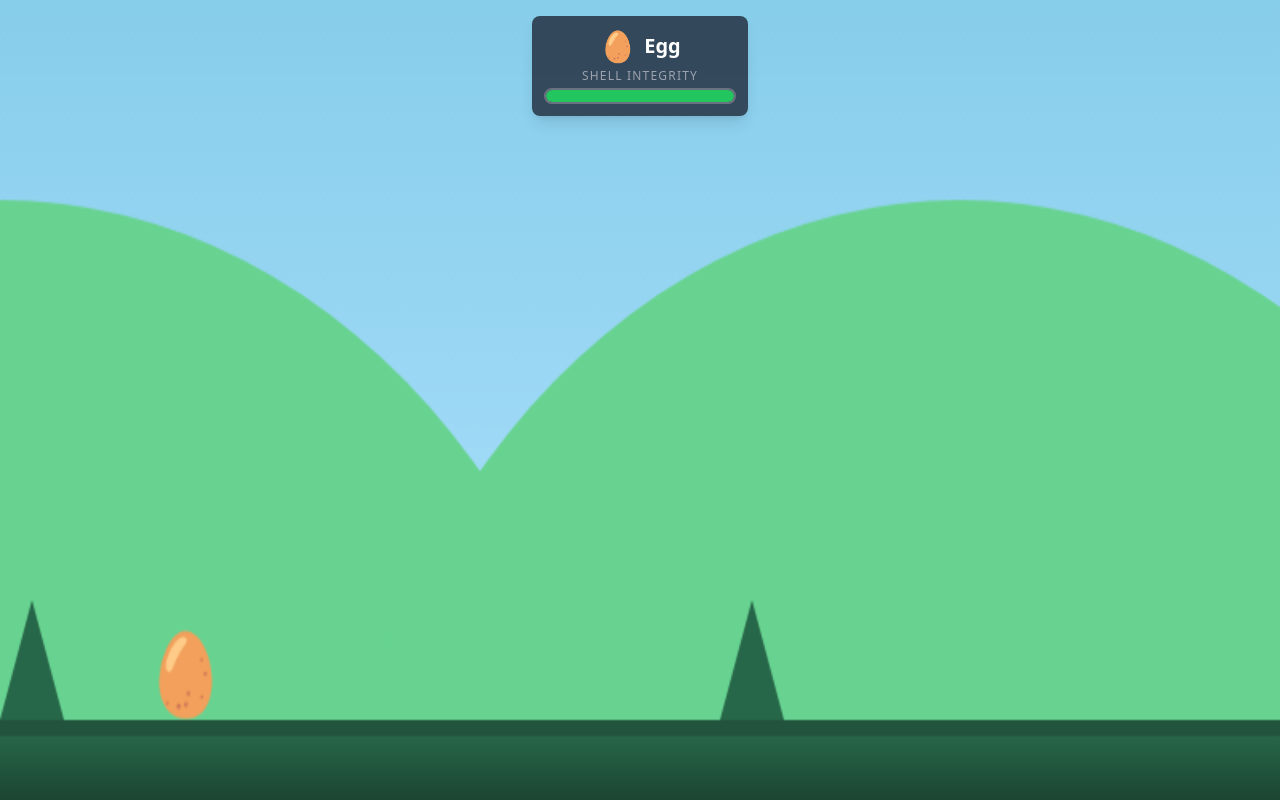
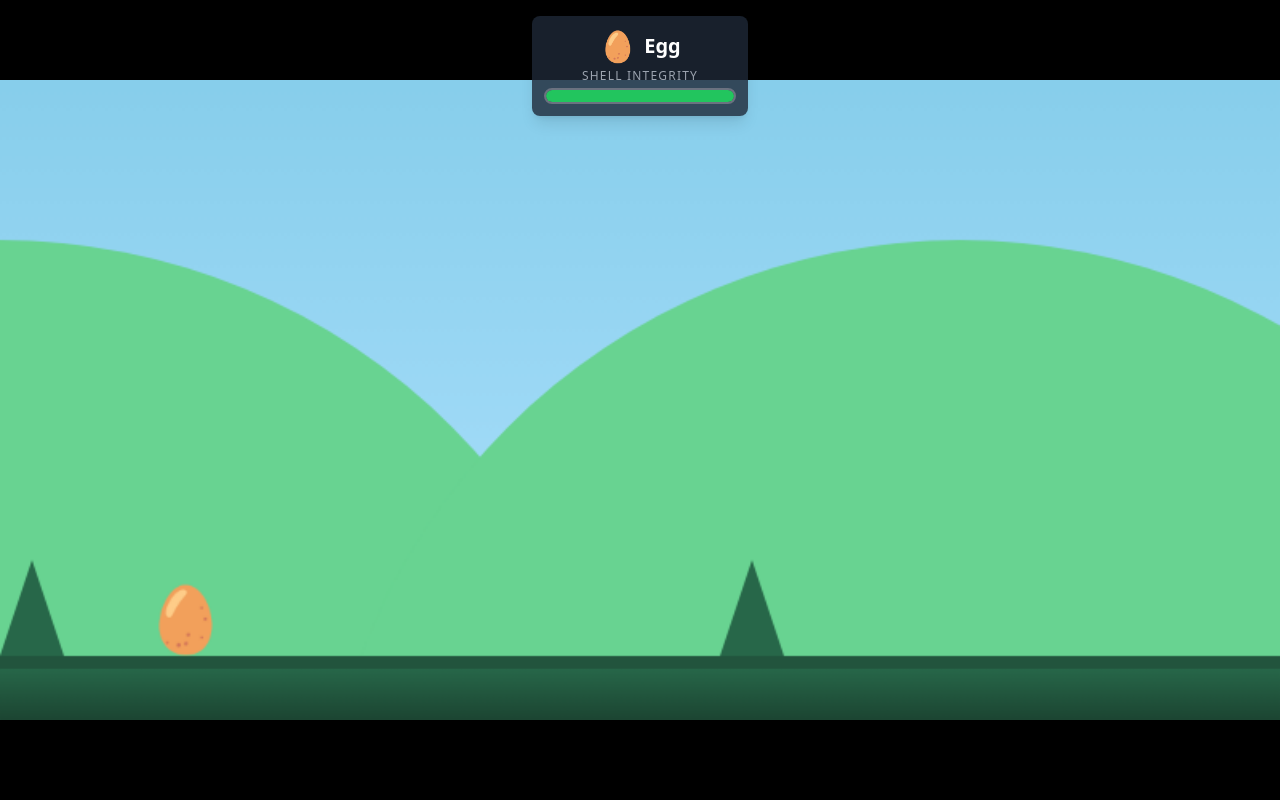
Before and after one commit to gil900859/The-Great-Eggscape, a React (Vite) app: page / in a window 1280 px wide. Both pictures are taken after a click on the button "START GAME". Built offline with nearby package versions, Linux system fonts and the light colour scheme.

Commit message:
Add ground so the character doesn’t die.

```diff
--- a/App.tsx
+++ b/App.tsx
@@ -343,12 +343,16 @@ const App: React.FC = () => {
 
   const evolutionStages = Object.values(EggEvolutionStage);
 
+  const renderContent = () => {
+    if (gameStatus === GameStatus.START_SCREEN && !showDevSelector) {
+        return <StartScreen onStartGame={startGame} />;
+    }
+    if (gameStatus === GameStatus.GAME_WIN && !showDevSelector) {
+        return <EndScreen onRestartGame={resetGame} />;
+    }
+
     return (
-    <div className="w-full h-full flex items-center justify-center">
-      {gameStatus === GameStatus.START_SCREEN && !showDevSelector ? <StartScreen onStartGame={startGame} /> :
-       gameStatus === GameStatus.GAME_WIN && !showDevSelector ?
-       <EndScreen onRestartGame={resetGame} /> :
-       <div className="flex flex-col items-center w-full h-full relative">
+        <div className="w-full h-full relative bg-black flex justify-center items-center">
              {currentLevel && <GameCanvas currentLevel={currentLevel} player={player} eggStage={eggState.stage} damage={eggState.damage} cameraX={cameraX} />}
              {currentLevel && gameStatus === GameStatus.PLAYING && <PlayerHUD eggStage={eggState.stage} damage={eggState.damage} unlockedAbilityMessage={unlockedAbilityMessage} />}
 
@@ -410,7 +414,13 @@ const App: React.FC = () => {
                     </button>
                 </div>
              )}
-       </div>}
+        </div>
+    );
+  };
+
+  return (
+    <div className="w-full h-full flex items-center justify-center bg-black">
+      {renderContent()}
     </div>
   );
 };
--- a/index.html
+++ b/index.html
@@ -57,6 +57,19 @@
         .animate-slide-left-right {
             animation: slide-left-right 4s ease-in-out infinite alternate;
         }
+
+        /* Letterboxing styles for the game canvas */
+        #root {
+            display: flex;
+            justify-content: center;
+            align-items: center;
+        }
+        canvas {
+            width: 100%;
+            height: 100%;
+            object-fit: contain; /* This is the key for letterboxing */
+        }
+
     </style>
 <script type="importmap">
 {
@@ -68,7 +81,7 @@
 }
 </script>
 </head>
-<body class="bg-gray-900 text-gray-100 w-screen h-screen overflow-hidden">
+<body class="bg-black text-gray-100 w-screen h-screen overflow-hidden">
     <div id="root" class="w-full h-full"></div>
     <script type="module" src="/index.tsx"></script>
 </body>
```
Lines whose indentation alone changed are shown as unchanged.
